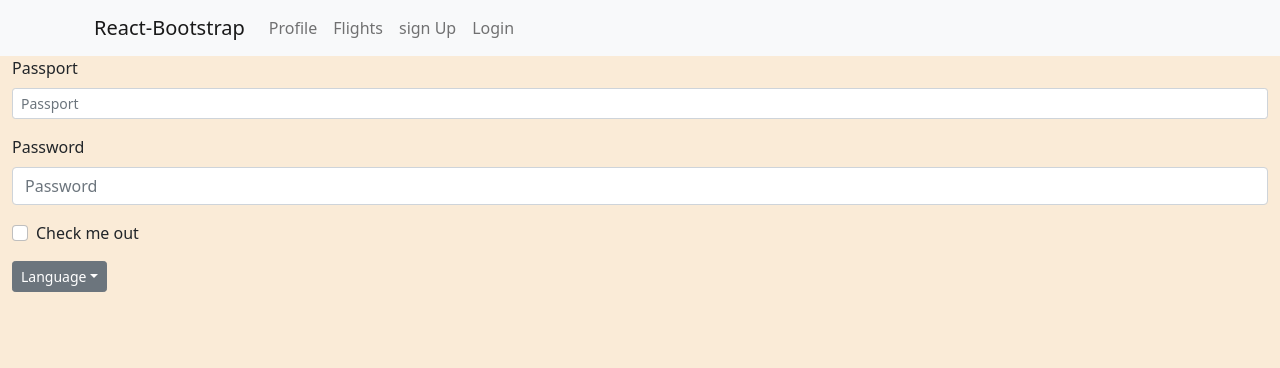
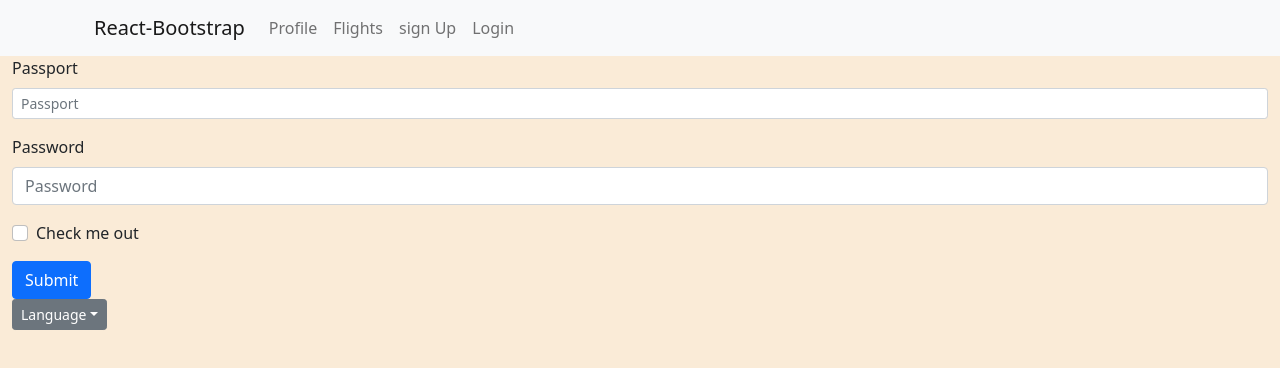
Before and after one commit to salman90/takeoff, a React (Create React App) app: page / in a window 1280 px wide. Shown: the top 368 px of the page. Built offline with nearby package versions, Linux system fonts and the light colour scheme.

Commit message:
add flightSearch function to update the FlightsInput state

```diff
--- a/src/actions/flightActions.js
+++ b/src/actions/flightActions.js
@@ -1,5 +1,5 @@
 import {
-    EXAMPLE_TO_SUBMIT,
+    EXAMPLE_TO_SUBMIT, FLIGHT_SEARCH,
 } from '../constants/appConstants';
 
 /**
@@ -7,9 +7,9 @@ import {
  * @param {String} title
  * @returns payload and type that will be passed in reducer
  */
-export const submitExample = (maxPrice, passport, startDate) => {
+export const flightSearch = (maxPrice, passport, startDate, endDate, currentCity) => {
     return ({
-        type: EXAMPLE_TO_SUBMIT,
+        type: FLIGHT_SEARCH,
         payload: {
             maxPrice: maxPrice,
             passport: passport,
--- a/src/componets/Flight-input/flight-input.jsx
+++ b/src/componets/Flight-input/flight-input.jsx
@@ -49,10 +49,10 @@ class FligthsInput extends PureComponent {
         })
     }
 
-    // gatherData = (e) => {
-    //     console.log("gatherdata")
-    //     this.props.loginUser(this.state.emailChange, this.state.passwordChange);
-    // }
+    gatherData = (e) => {
+        console.log("gatherdata")
+        this.props.flightSearch(this.state.maxPrice, this.state.passport, this.state.startDate, this.state.endDate, this.state.currentCity);
+    }
     render() {
         const blogs = ["Iran", "Dubai"]
 
@@ -63,7 +63,6 @@ class FligthsInput extends PureComponent {
                     <Form.Label>Passport</Form.Label>
                     <Form.Control size="sm" type="text" onChange={this.passport} placeholder="Passport" />
                 </Form.Group>
-
                 <Form.Group className="mb-3" controlId="formBasicPassword">
                     <Form.Label>Password</Form.Label>
                     <Form.Control type="password" placeholder="Password" />
@@ -71,7 +70,7 @@ class FligthsInput extends PureComponent {
                 <Form.Group className="mb-3" controlId="formBasicCheckbox">
                     <Form.Check type="checkbox" label="Check me out" />
                 </Form.Group>
-                {/* <Button variant="primary" onClick={()=> {this.gatherData()}}>Submit</Button> */}
+                <Button variant="primary" onClick={()=> {this.gatherData()}}>Submit</Button>
             </Form>
             <div className="dropdown">
                 <Dropdown>
@@ -87,7 +86,7 @@ class FligthsInput extends PureComponent {
                         {blogs.map((blog) => (
                             <div className="blog-preview" key={blog.id}>
                                 <Dropdown.Item href="#">{blog}</Dropdown.Item>
-                                {console.log()}
+                                {console.log(this.props)}
                             </div>
 
                         ))}
--- a/src/componets/Flights/Flights.jsx
+++ b/src/componets/Flights/Flights.jsx
@@ -70,7 +70,7 @@ class Flights extends PureComponent {
                     }
                 </Row>
                 <Row>
-                    <FligthsInput
+                    <FligthsInput flightSearch={this.props.flightSearch}
                     />
                 </Row>
             </Container>
--- a/src/constants/appConstants.js
+++ b/src/constants/appConstants.js
@@ -3,3 +3,4 @@ export const EXAMPLE_TO_SUBMIT = "EXAMPLE_TO_SUBMIT";
 export const RENDER_SIGNUP =  "RENDER_SIGNUP";
 export const RENDER_LOGIN = "RENDER_LOGIN";
 export const LOGIN_USER = "LOGIN_USER";
+export const FLIGHT_SEARCH = "FLIGHT_SEARCH";
--- a/src/containers/FlightsContainer.jsx
+++ b/src/containers/FlightsContainer.jsx
@@ -2,7 +2,7 @@ import React,  {PureComponent }  from 'react';
 import Flights from '../componets/Flights';
 import { connect } from 'react-redux';
 import {
-    submitExample
+    flightSearch
 } from '../actions/flightActions'
 import {
     renderSignupUser, renderLogin, loginUser
@@ -38,9 +38,9 @@ const mapStateToProps = (state) => ({
  * @returns actions to be passed to flights component
  */
 const mapDispatchToProps = (dispatch) => ({
-    submitExample: (title) => {
-        dispatch(submitExample(title));
-    },
+    // submitExample: (title) => {
+    //     dispatch(submitExample(title));
+    // },
     renderSignupUser: () => {
         dispatch(renderSignupUser());
     },
@@ -51,9 +51,9 @@ const mapDispatchToProps = (dispatch) => ({
         dispatch(loginUser(email, password));
     },
 
-    // fligthsInput: (maxPrice, passport,startDate, endDate) => {
-    //     dispatch(fligthsInput(maxPrice, passport,startDate, endDate));
-    // }
+    flightSearch: (maxPrice, passport,startDate, endDate, currentCity) => {
+        dispatch(flightSearch(maxPrice, passport,startDate, endDate, currentCity));
+    }
 
 })
 
```
